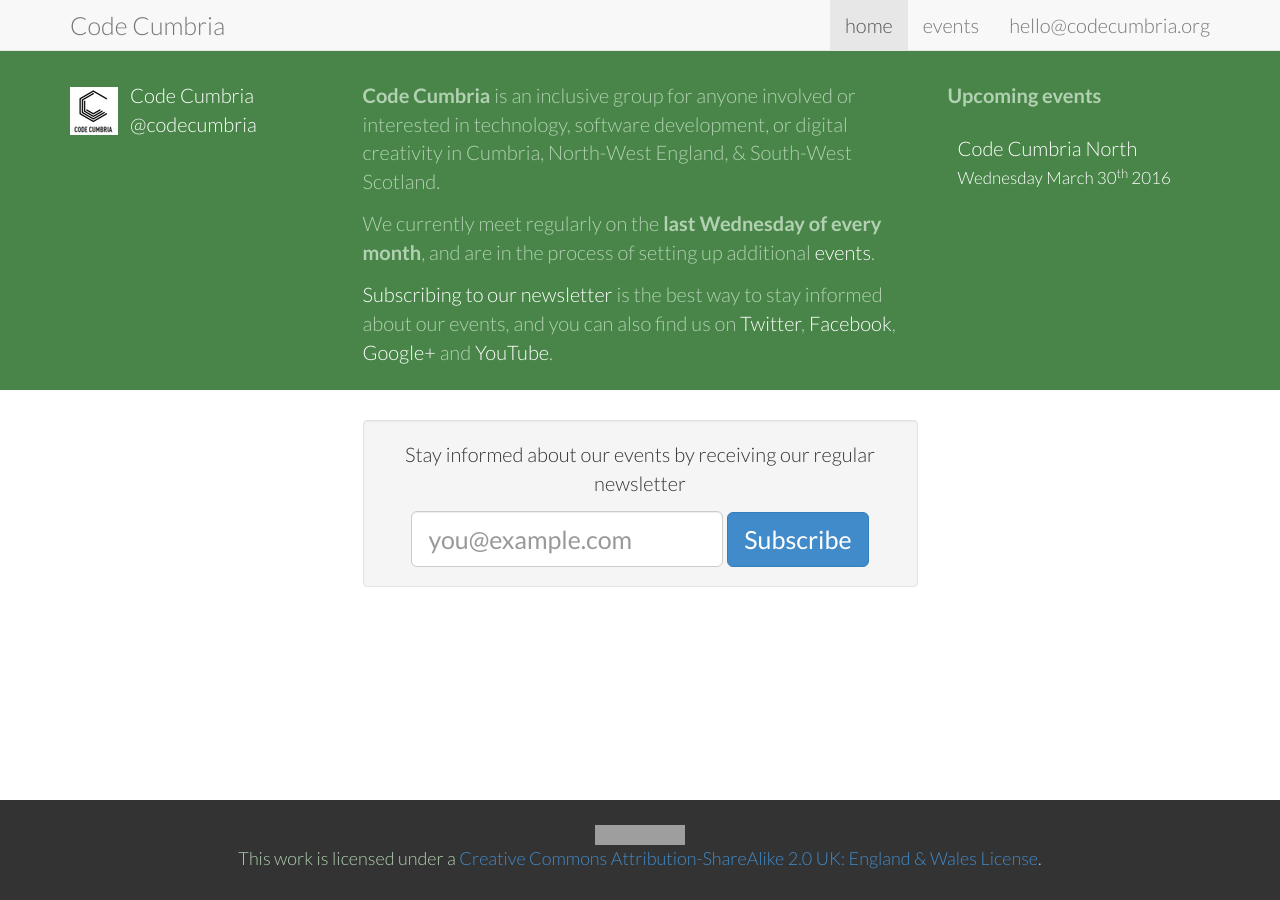
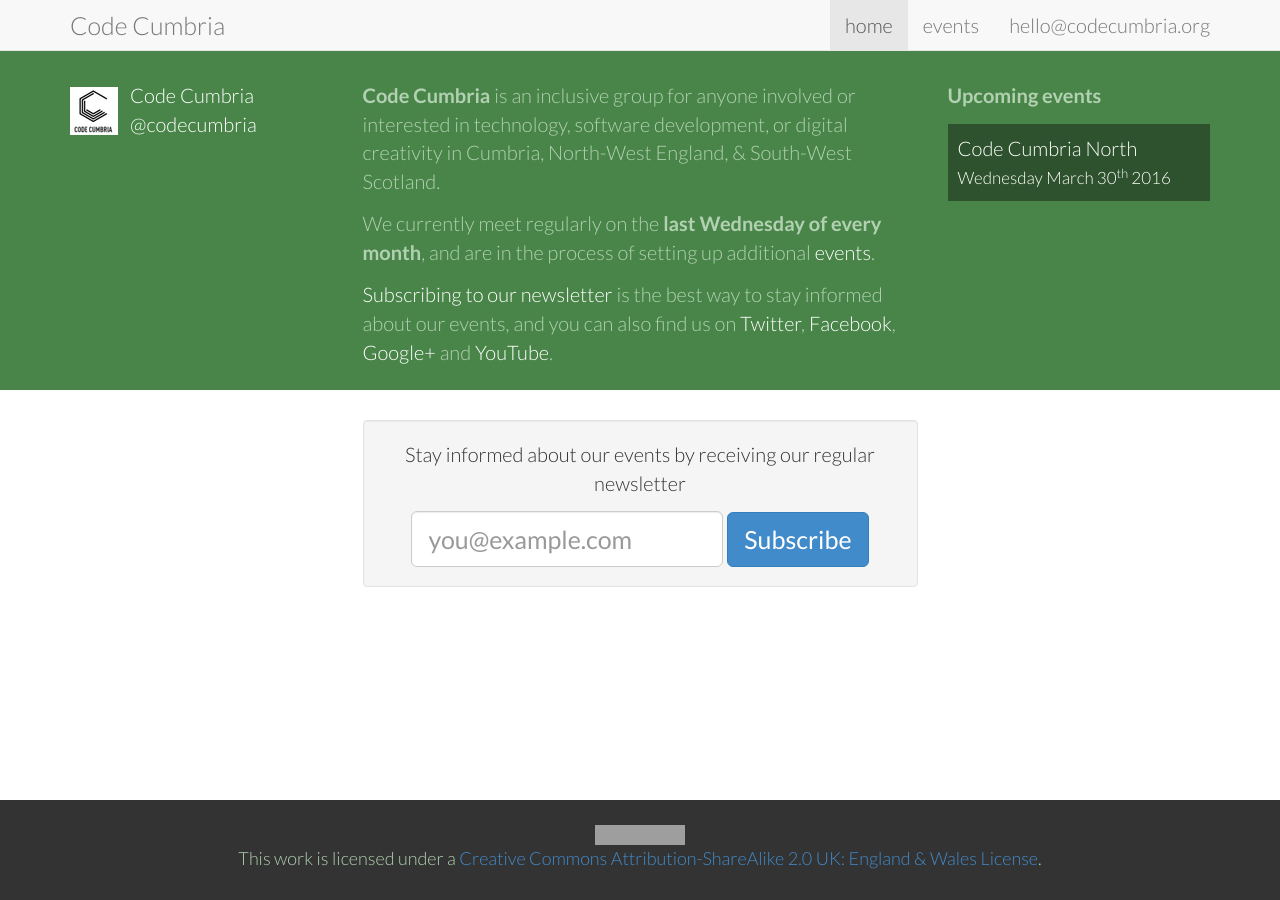
Before and after one commit to CodeCumbria/codecumbria.github.io, a Jekyll site: the page built from index.html, in a window 1280 px wide. Built offline with Jekyll 4.4.1, drawn with Linux system fonts in a browser that asks for light colours; Markdown is read by kramdown in place of the engine named in the settings; grey boxes are pictures that could not be loaded.

Commit message:
Update highlight for next date

```diff
--- a/index.html
+++ b/index.html
@@ -17,7 +17,7 @@ section: home
       <div class="col-md-3 col-md-push-3 events">
         <h2>Upcoming events</h2>
         <ul>
-          <a href="/events/code_cumbria_north.html" title="View details of the Code Cumbria North event"><li>Code Cumbria North<br /><small>Wednesday March 30<sup>th</sup> 2016</small></li></a>
+          <a href="/events/code_cumbria_north.html" title="View details of the Code Cumbria North event"><li class="next">Code Cumbria North<br /><small>Wednesday March 30<sup>th</sup> 2016</small></li></a>
         </ul>
       </div>
       <div class="col-md-3 col-md-pull-9 people">
```
